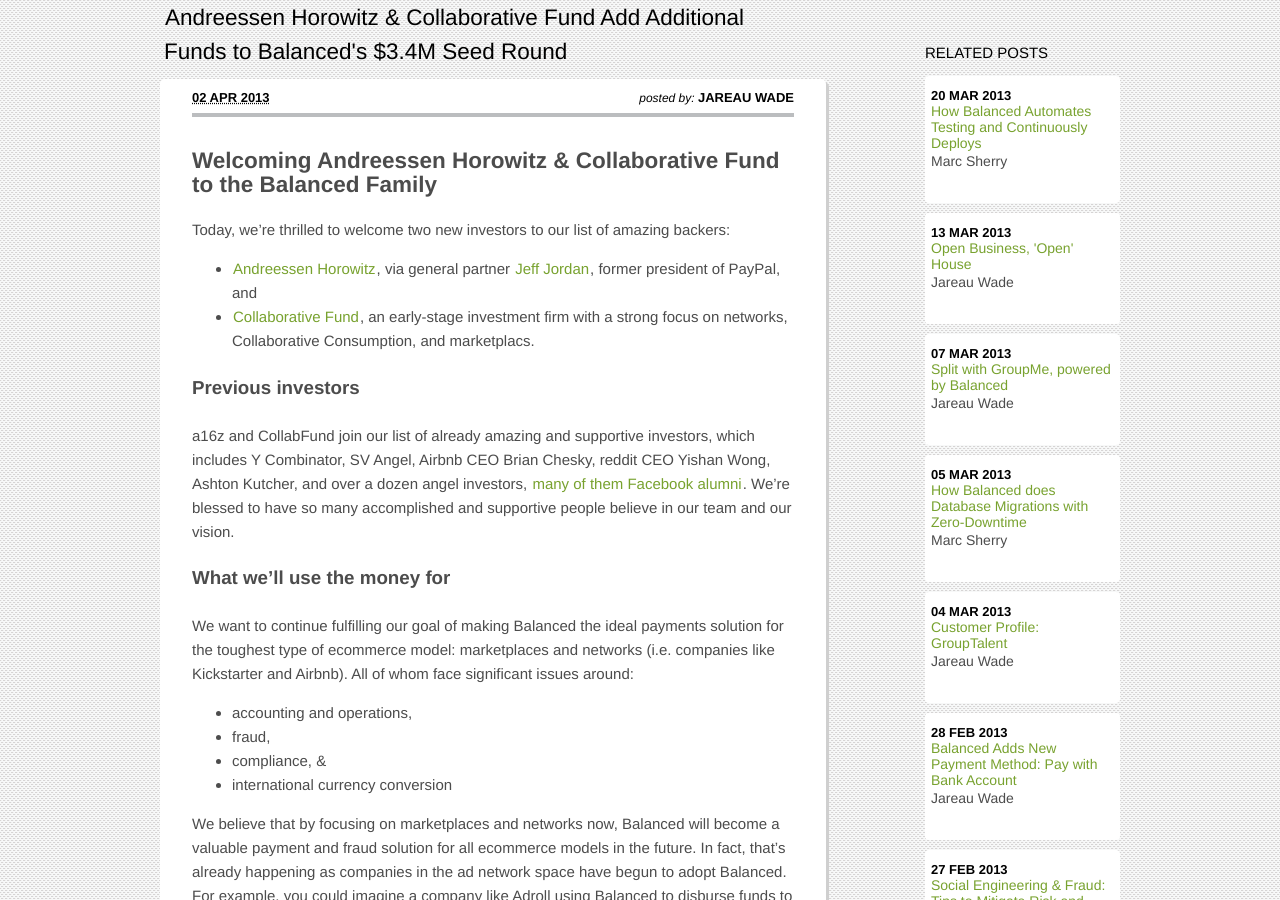
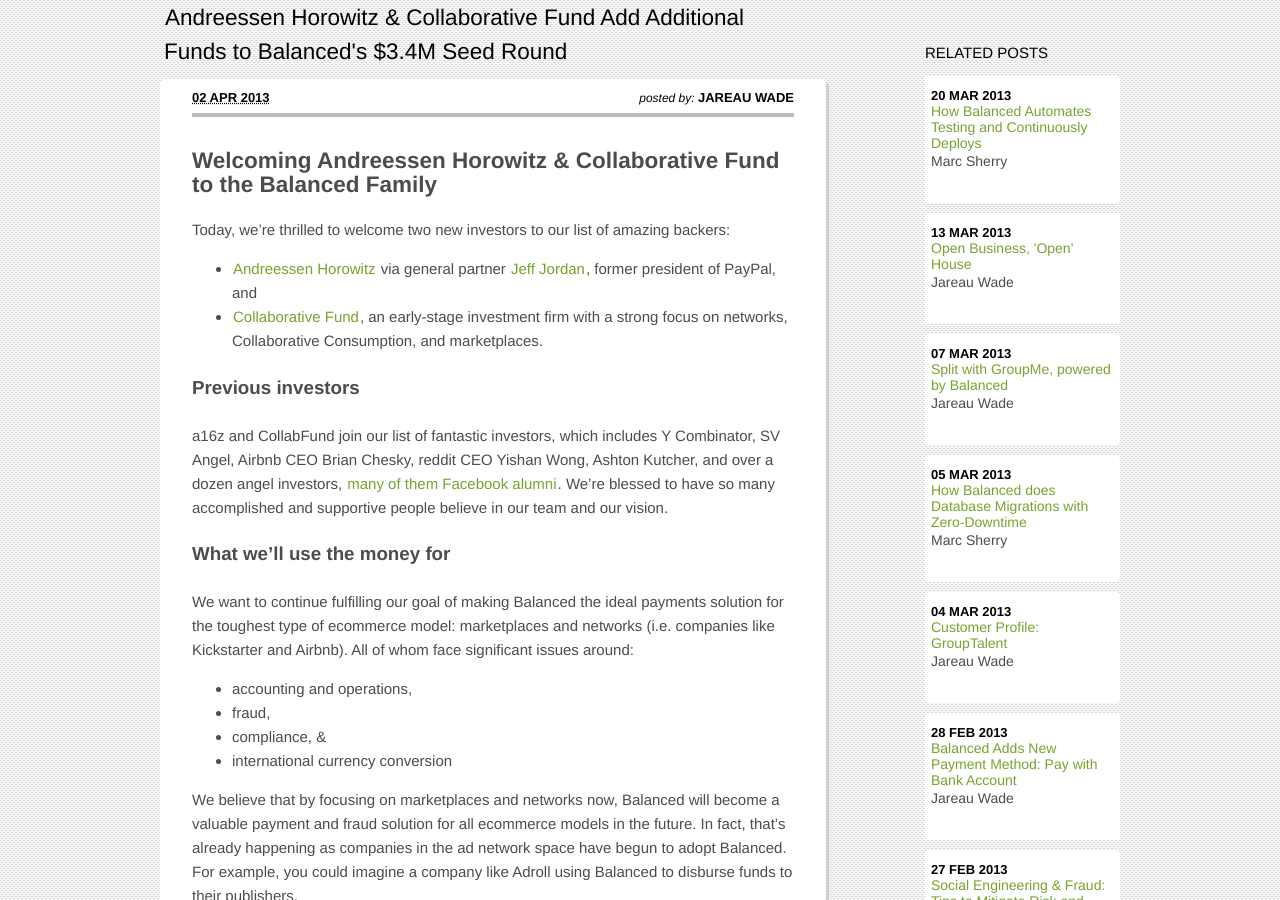
Before and after one commit to balanced/balanced.github.com, a Jekyll site: the page built from _posts/2013-04-02-balanced-fundraising-raises-investment-andreessen-horowitz-collaborative-fund.md, in a window 1280 px wide and 900 px high, scrolled down 323 px. Built offline with Jekyll 4.4.1, drawn with Linux system fonts in a browser that asks for light colours; nearby versions of some CDN libraries; library files that are not in the unit come from our copies; Markdown is read by kramdown in place of the engine named in the settings; comment, search, counter and statistics services are not loaded.

Commit message:
Update 2013-04-02-balanced-fundraising-raises-investment-andreessen-horowitz-collaborative-fund.md

```diff
--- a/_posts/2013-04-02-balanced-fundraising-raises-investment-andreessen-horowitz-collaborative-fund.md
+++ b/_posts/2013-04-02-balanced-fundraising-raises-investment-andreessen-horowitz-collaborative-fund.md
@@ -16,11 +16,11 @@
 
 Today, we're thrilled to welcome two new investors to our list of amazing backers:
 
-- [Andreessen Horowitz](http://a16z.com/), via general partner [Jeff Jordan](http://jeff.a16z.com/about/), former president of PayPal, and
-- [Collaborative Fund](http://www.collaborativefund.com/), an early-stage investment firm with a strong focus on networks, Collaborative Consumption, and marketplacs.
+- [Andreessen Horowitz](http://a16z.com/) via general partner [Jeff Jordan](http://jeff.a16z.com/about/), former president of PayPal, and
+- [Collaborative Fund](http://www.collaborativefund.com/), an early-stage investment firm with a strong focus on networks, Collaborative Consumption, and marketplaces.
 
 #### Previous investors
-a16z and CollabFund join our list of already amazing and supportive investors, which includes Y Combinator, SV Angel, Airbnb CEO Brian Chesky, reddit CEO Yishan Wong, Ashton Kutcher, and over a dozen angel investors, [many of them Facebook alumni](http://pandodaily.com/2013/03/19/balanced-raises-a-rapid-800k-on-a-little-known-fundraising-platform-called-facebook/). We're blessed to have so many accomplished and supportive people believe in our team and our vision.
+a16z and CollabFund join our list of fantastic investors, which includes Y Combinator, SV Angel, Airbnb CEO Brian Chesky, reddit CEO Yishan Wong, Ashton Kutcher, and over a dozen angel investors, [many of them Facebook alumni](http://pandodaily.com/2013/03/19/balanced-raises-a-rapid-800k-on-a-little-known-fundraising-platform-called-facebook/). We're blessed to have so many accomplished and supportive people believe in our team and our vision.
 
 #### What we'll use the money for
 We want to continue fulfilling our goal of making Balanced the ideal payments solution for the toughest type of ecommerce model: marketplaces and networks (i.e. companies like Kickstarter and Airbnb). All of whom face significant issues around:
```
